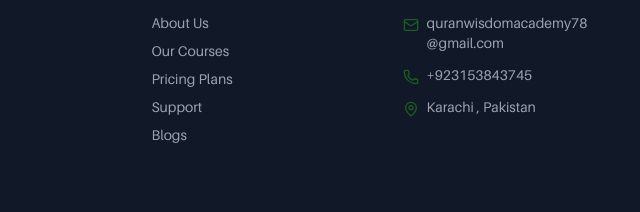
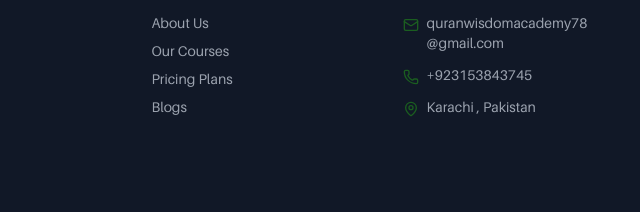
Before and after one commit to Usman908665/quranwisdomcademy.com, a plain HTML site: page about.html in a window 1280 px wide. Shown: the part 2264-2476 px from the top of the page, 383-1023 px from the left. Drawn offline with nearby package versions, Linux system fonts and the light colour scheme.

Commit message:
removed support link

```diff
--- a/about.html
+++ b/about.html
@@ -261,7 +261,6 @@
                         <li><a href="about.html" class="text-gray-400 hover:text-primary transition duration-300">About Us</a></li>
                         <li><a href="services.html" class="text-gray-400 hover:text-primary transition duration-300">Our Courses</a></li>
                         <li><a href="pricing.html" class="text-gray-400 hover:text-primary transition duration-300">Pricing Plans</a></li>
-                         <li><a href="support.html" class="text-gray-400 hover:text-primary transition duration-300">Support</a></li>
                         <li><a href="#articles" class="text-gray-400 hover:text-primary transition duration-300">Blogs</a></li>
                     </ul>
                 </div>
```
